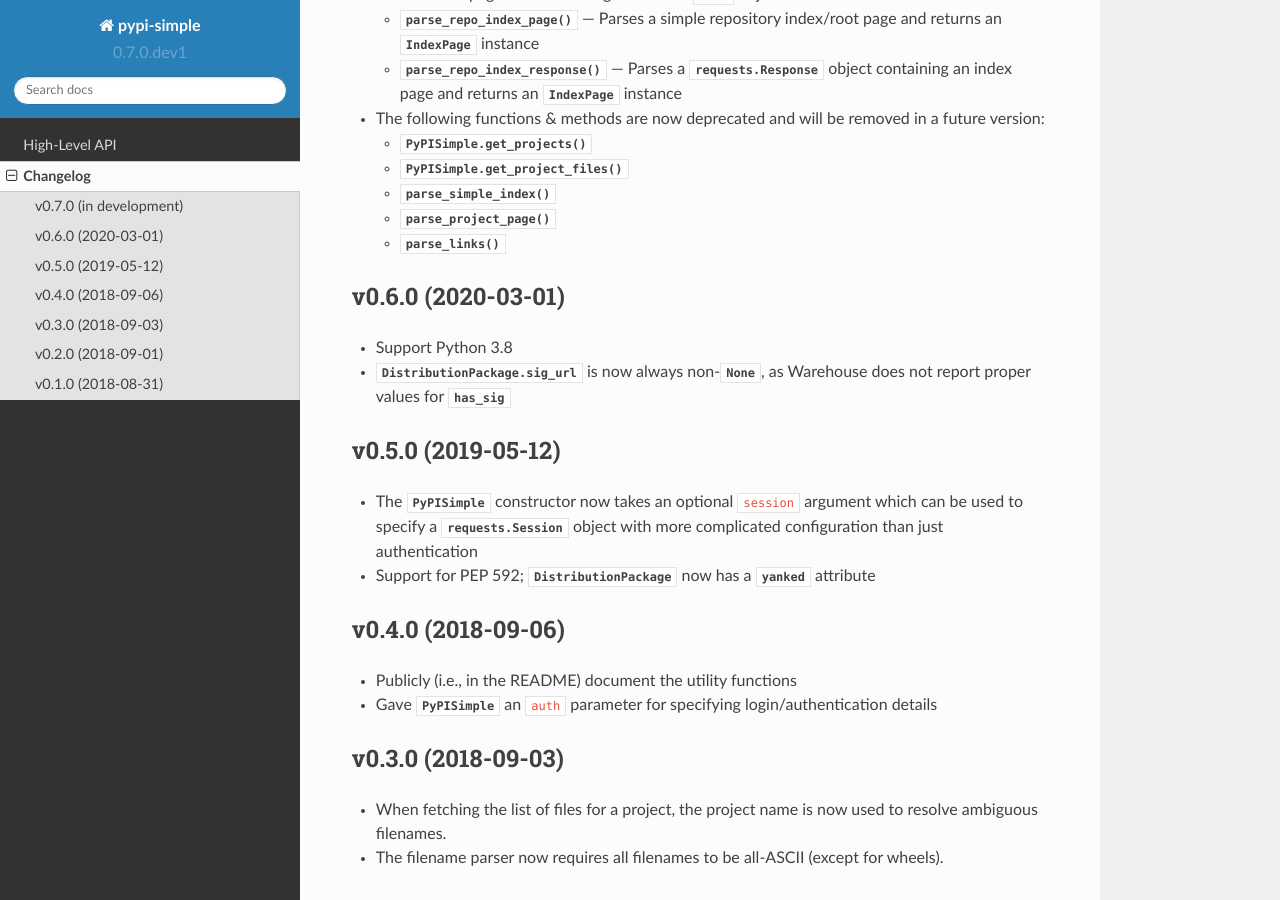
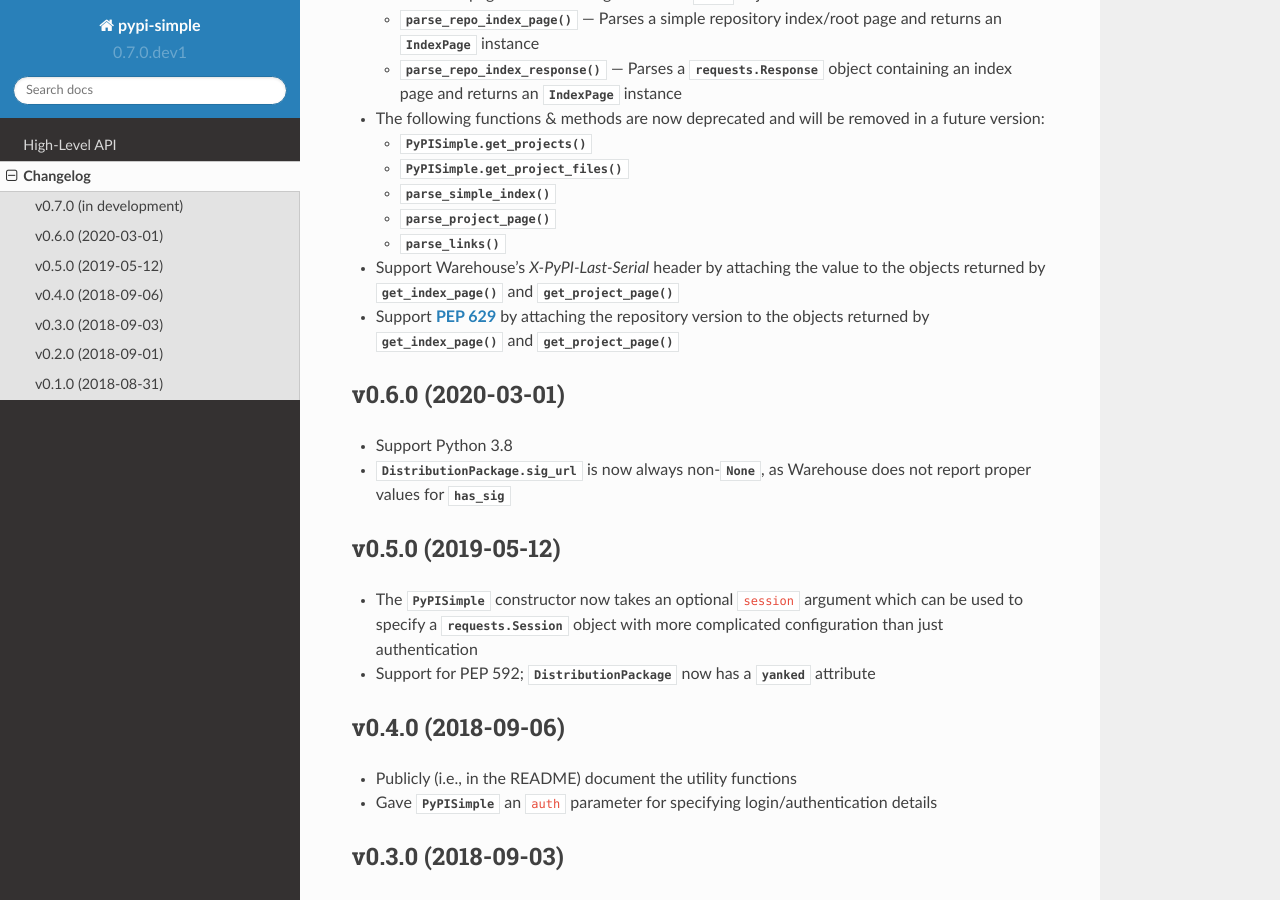
Before and after one commit to jwodder/pypi-simple, a Sphinx documentation site: the page built from docs/changelog.rst, in a window 1280 px wide and 900 px high, scrolled down 752 px. Built offline with Sphinx 7.4.7 and the Read the Docs theme 2.0.0, drawn with Linux system fonts in a browser that asks for light colours; pages that are not in the unit, such as notebooks, are missing from menus.

Commit message:
Docs updates

```diff
--- a/README.rst
+++ b/README.rst
@@ -26,8 +26,8 @@
 | `Changelog <https://github.com/jwodder/pypi-simple/blob/master/CHANGELOG.md>`_
 
 ``pypi-simple`` is a client library for the Python Simple Repository API as
-specified in :pep:`503` and updated by :pep:`592`.  With it, you can query `the
-Python Package Index (PyPI) <https://pypi.org>`_ and other `pip
+specified in :pep:`503` and updated by :pep:`592` and :pep:`629`.  With it, you
+can query `the Python Package Index (PyPI) <https://pypi.org>`_ and other `pip
 <https://pip.pypa.io>`_-compatible repositories for a list of their available
 projects and lists of each project's available package files.  The library also
 allows you to query package files for their project version, package type, file
--- a/docs/changelog.rst
+++ b/docs/changelog.rst
@@ -47,6 +47,13 @@ v0.7.0 (in development)
   - `parse_project_page()`
   - `parse_links()`
 
+- Support Warehouse's :mailheader:`X-PyPI-Last-Serial` header by attaching the
+  value to the objects returned by `~PyPISimple.get_index_page()` and
+  `~PyPISimple.get_project_page()`
+- Support :pep:`629` by attaching the repository version to the objects
+  returned by `~PyPISimple.get_index_page()` and
+  `~PyPISimple.get_project_page()`
+
 
 v0.6.0 (2020-03-01)
 -------------------
--- a/docs/index.rst
+++ b/docs/index.rst
@@ -18,8 +18,8 @@ pypi-simple — PyPI Simple Repository API client library
     changelog
 
 ``pypi-simple`` is a client library for the Python Simple Repository API as
-specified in :pep:`503` and updated by :pep:`592`.  With it, you can query `the
-Python Package Index (PyPI) <https://pypi.org>`_ and other `pip
+specified in :pep:`503` and updated by :pep:`592` and :pep:`629`.  With it, you
+can query `the Python Package Index (PyPI) <https://pypi.org>`_ and other `pip
 <https://pip.pypa.io>`_-compatible repositories for a list of their available
 projects and lists of each project's available package files.  The library also
 allows you to query package files for their project version, package type, file
--- a/src/pypi_simple/__init__.py
+++ b/src/pypi_simple/__init__.py
@@ -2,8 +2,8 @@
 PyPI Simple Repository API client library
 
 ``pypi-simple`` is a client library for the Python Simple Repository API as
-specified in :pep:`503` and updated by :pep:`592`.  With it, you can query `the
-Python Package Index (PyPI) <https://pypi.org>`_ and other `pip
+specified in :pep:`503` and updated by :pep:`592` and :pep:`629`.  With it, you
+can query `the Python Package Index (PyPI) <https://pypi.org>`_ and other `pip
 <https://pip.pypa.io>`_-compatible repositories for a list of their available
 projects and lists of each project's available package files.  The library also
 allows you to query package files for their project version, package type, file
```
Also changed, not shown: CHANGELOG.md (+4 -0 lines).
